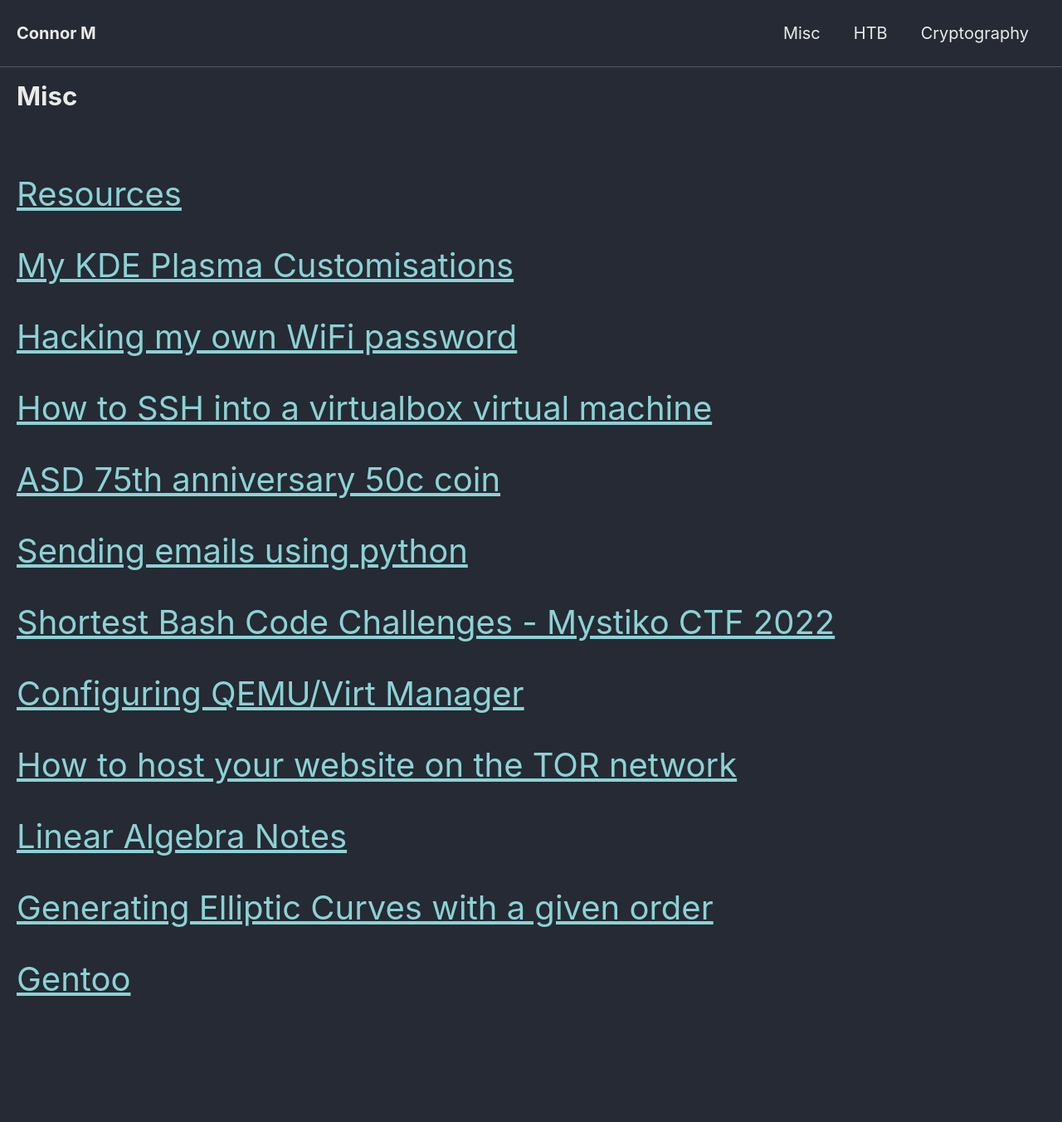
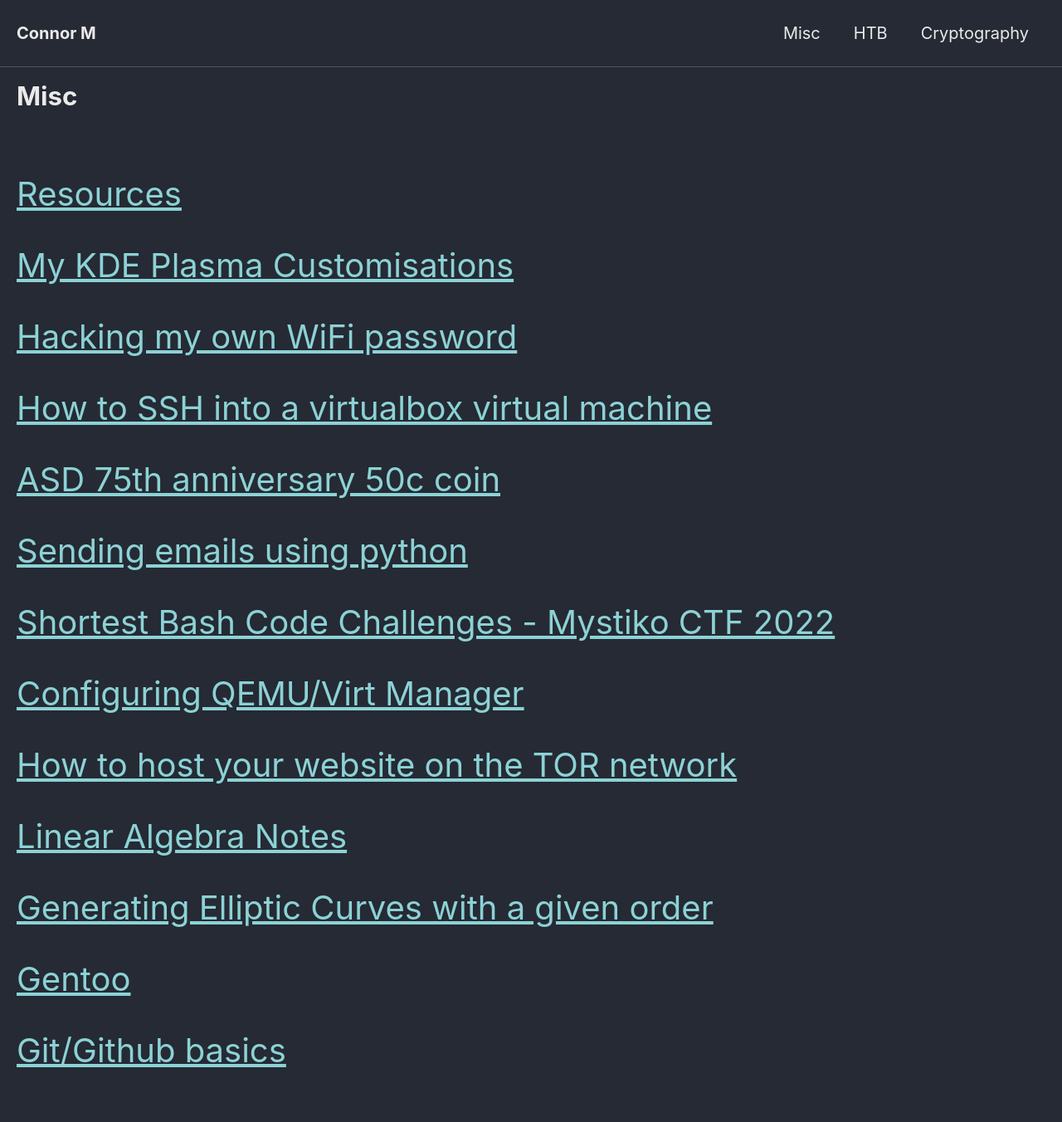
Before and after one commit to Connor-McCartney/Connor-McCartney.github.io, a Jekyll site: the page built from _pages/misc.md, in a window 1280 px wide. Shown: the whole page at 83% size. Built offline with Jekyll 4.4.1, drawn with Linux system fonts in a browser that asks for light colours; cached includes are drawn as plain includes; before the commit the page ends 1266 px from its top, so only the background shows below that.

Commit message:
Update misc.md

```diff
--- a/_pages/misc.md
+++ b/_pages/misc.md
@@ -28,3 +28,5 @@ title: Misc
 <span style="font-size:2em;">   [Generating Elliptic Curves with a given order](/misc/ecc-gen)   </span>
 
 <span style="font-size:2em;">   [Gentoo](/misc/gentoo)   </span>
+
+<span style="font-size:2em;">   [Git/Github basics](/misc/git)   </span>
```
